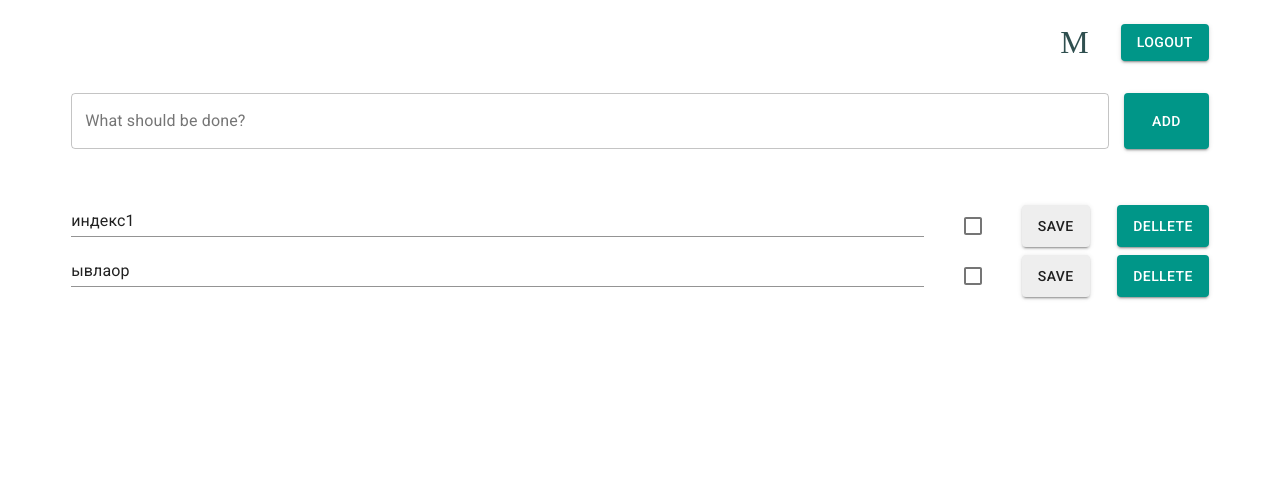
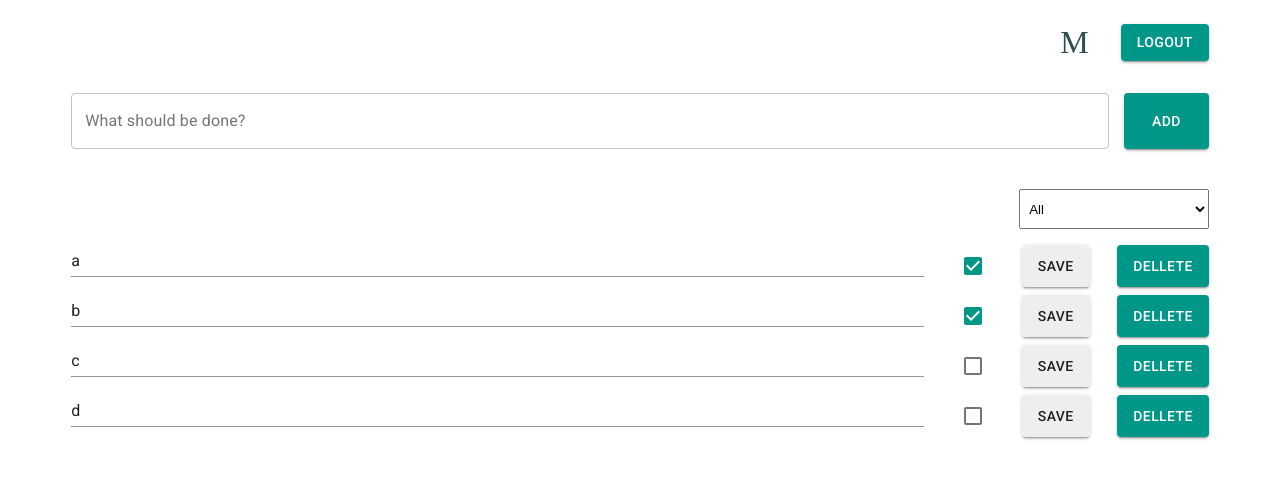
Before and after one commit to Maria-Zinkevich/todo-react, a React (Create React App) app in the folder todo/: page / in a window 1280 px wide. Both pictures are taken after a click on the button "LOGIN". Shown: the top 478 px of the page. Built offline with nearby package versions, Linux system fonts and the light colour scheme; data requests are answered from the project's data file.

Commit message:
feat: add task filtering

```diff
--- /dev/null
+++ b/todo/src/Components/Filter.jsx
@@ -0,0 +1,18 @@
+import styles from "./filter.module.css";
+
+export const Filter = ({ setFilter }) => {
+  return (
+    <>
+      <select
+        className={`${styles.select}`}
+        onChange={(e) => {
+          setFilter(e.target.value);
+        }}
+      >
+        <option value="null">All</option>
+        <option value="true">Сompleted</option>
+        <option value="false">Not completed</option>
+      </select>
+    </>
+  );
+};
--- a/todo/src/Components/UserInfo.jsx
+++ b/todo/src/Components/UserInfo.jsx
@@ -1,13 +1,26 @@
 import { Header } from "./Header";
 import { AddItem } from "./AddItem";
 import { TodoList } from "./TodoList";
+import { Filter } from "./Filter";
 
-export const UserInfo = ({ user, setUser, updateDetector, userId, list }) => {
+export const UserInfo = ({
+  user,
+  setUser,
+  updateDetector,
+  userId,
+  list,
+  setFilter,
+}) => {
   return (
     <>
       <Header user={user} setUser={setUser} />
       <AddItem updateDetector={updateDetector} userId={userId} />
-      <TodoList list={list} onUpdate={updateDetector} />
+      <Filter setFilter={setFilter} onUpdate={updateDetector} />
+      <TodoList
+        list={list}
+        onUpdate={updateDetector}
+        updateDetector={updateDetector}
+      />
     </>
   );
 };
--- /dev/null
+++ b/todo/src/Components/filter.module.css
@@ -0,0 +1,10 @@
+.select {
+    width: 15%;
+    height: 3em;
+    padding: 5px;
+    margin-right: -75%;
+}
+
+.select > option {
+    height: 1em;
+}
--- a/todo/src/Requests/index.js
+++ b/todo/src/Requests/index.js
@@ -45,3 +45,10 @@ export const getTodosByUser = async (userId) => {
   const response = await fetch(`${URL}/?userId=${userId}`);
   return await response.json();
 };
+
+export const getTodosByStatus = async (isChecked, userId) => {
+  const response = await fetch(
+    `${URL}/?isChecked=${isChecked}&userId=${userId}`
+  );
+  return await response.json();
+};
--- a/todo/src/ToDo.jsx
+++ b/todo/src/ToDo.jsx
@@ -1,5 +1,5 @@
 import { useEffect, useState } from "react";
-import { getTodosByUser } from "./Requests";
+import { getTodosByUser, getTodosByStatus } from "./Requests";
 import { Login } from "./Components/Login";
 import { UserInfo } from "./Components/UserInfo";
 
@@ -8,15 +8,22 @@ export const ToDo = () => {
   const [detector, setDetector] = useState({});
   const [user, setUser] = useState(null);
   const [userId, setUserId] = useState(null);
+  const [filter, setFilter] = useState(null);
 
   useEffect(() => {
     const updateList = async () => {
-      const todos = user && (await getTodosByUser(userId));
-      setList(todos);
+      let todos;
+      if (null === filter) {
+        todos = user && (await getTodosByUser(userId));
+        setList(todos);
+      } else {
+        todos = user && (await getTodosByStatus(filter, userId));
+        setList(todos);
+      }
     };
 
     updateList();
-  }, [detector, user, userId]);
+  }, [detector, user, userId, filter]);
 
   const updateDetector = () => {
     setDetector({});
@@ -32,6 +39,7 @@ export const ToDo = () => {
       userId={userId}
       list={list}
       onUpdate={updateDetector}
+      setFilter={setFilter}
     />
   );
 };
--- a/todo/src/server/db.json
+++ b/todo/src/server/db.json
@@ -3,76 +3,32 @@
     {
       "user": "m",
       "id": 1
-    },
-    {
-      "user": "е",
-      "id": 2
-    },
-    {
-      "user": "e",
-      "id": 3
-    },
-    {
-      "user": "tr",
-      "id": 4
-    },
-    {
-      "user": "t",
-      "id": 5
-    },
-    {
-      "user": "q",
-      "id": 6
     }
   ],
   "list": [
     {
-      "todo": "индекс1",
-      "isChecked": false,
+      "todo": "a",
+      "isChecked": true,
       "userId": 1,
       "id": 1
     },
     {
-      "todo": "ывлаор",
-      "isChecked": false,
+      "todo": "b",
+      "isChecked": true,
       "userId": 1,
       "id": 2
     },
     {
-      "todo": "акупить молока",
-      "isChecked": true,
-      "userId": 2,
+      "todo": "c",
+      "isChecked": false,
+      "userId": 1,
       "id": 3
     },
     {
-      "todo": "чапмчс",
+      "todo": "d",
       "isChecked": false,
-      "userId": 2,
+      "userId": 1,
       "id": 4
-    },
-    {
-      "todo": "dfg",
-      "isChecked": false,
-      "userId": 5,
-      "id": 5
-    },
-    {
-      "todo": "xb",
-      "isChecked": true,
-      "userId": 6,
-      "id": 6
-    },
-    {
-      "todo": "dfbdbf",
-      "isChecked": true,
-      "userId": 6,
-      "id": 7
-    },
-    {
-      "todo": "dbcfbv",
-      "isChecked": false,
-      "userId": 6,
-      "id": 8
     }
   ]
 }
```
